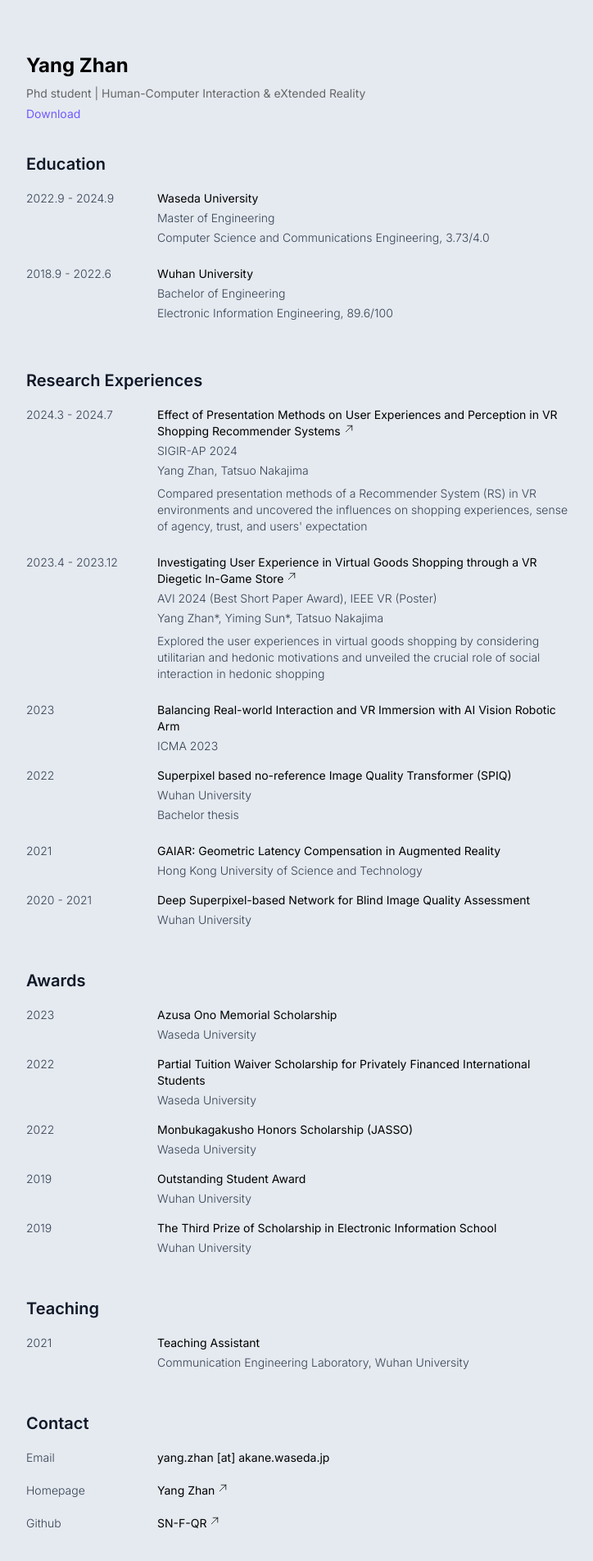
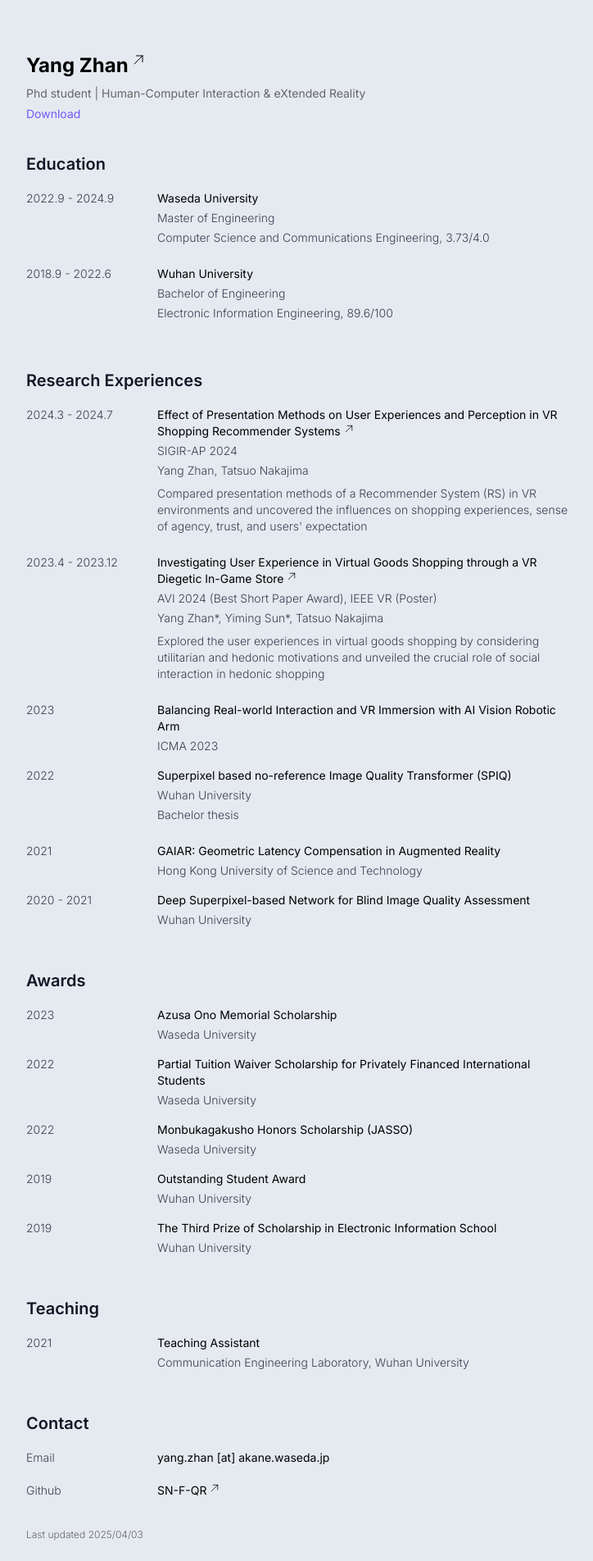
Before and after one commit to SN-F-QR/academic-personal, a React (Vite) app: page /resume in a window 1280 px wide. Shown: the top 1904 px of the page at 82% size, without its empty margins (272-996 px from the left). Built offline with nearby package versions, Linux system fonts and the light colour scheme.

Commit message:
feat: route back to index

```diff
--- a/src/content/academic.mdx
+++ b/src/content/academic.mdx
@@ -13,7 +13,7 @@ My current research interests focus on eXtended Reality (XR), User Interface (UI
 - I am introducing LLM to XR spaces, improving the interaction efficiency!
 - Placeholder ~~~
 
-<a href="/resume">Resume</a>
+See also: <a href="/resume">Resume</a>
 
 ## Publications
 
--- a/src/content/resume.mdx
+++ b/src/content/resume.mdx
@@ -4,6 +4,7 @@ import cvFile from "/public/CV_YangZhan.pdf";
 <RHeader
   name="Yang Zhan"
   description="Phd student | Human-Computer Interaction & eXtended Reality"
+  homepage="./"
   cvUrl={cvFile}
 />
 
@@ -108,6 +109,5 @@ import cvFile from "/public/CV_YangZhan.pdf";
 
 <RSection title="Contact">
   <RItem title="yang.zhan [at] akane.waseda.jp" startTime="Email" />
-  <RItem title="Yang Zhan" startTime="Homepage" url="https://yangzhanz.com" />
   <RItem title="SN-F-QR" startTime="Github" url="https://github.com/SN-F-QR" />
 </RSection>
--- a/src/pages/Resume.tsx
+++ b/src/pages/Resume.tsx
@@ -16,11 +16,17 @@ const Resume: React.FC = () => {
 export const RHeader: React.FC<{
   name: string;
   description: string;
+  homepage?: string;
   cvUrl?: string;
-}> = ({ name, description, cvUrl }) => {
+}> = ({ name, description, homepage, cvUrl }) => {
   return (
     <header>
-      <h2>{name}</h2>
+      <a className="" href={homepage}>
+        <h2>
+          {name}
+          <ArrowUpRightIcon className="ml-1 inline size-4 align-text-top" />
+        </h2>
+      </a>
       <p className="m-0 text-sm">{description}</p>
       {cvUrl && (
         <a className="text-sm" href={cvUrl} download>
```
